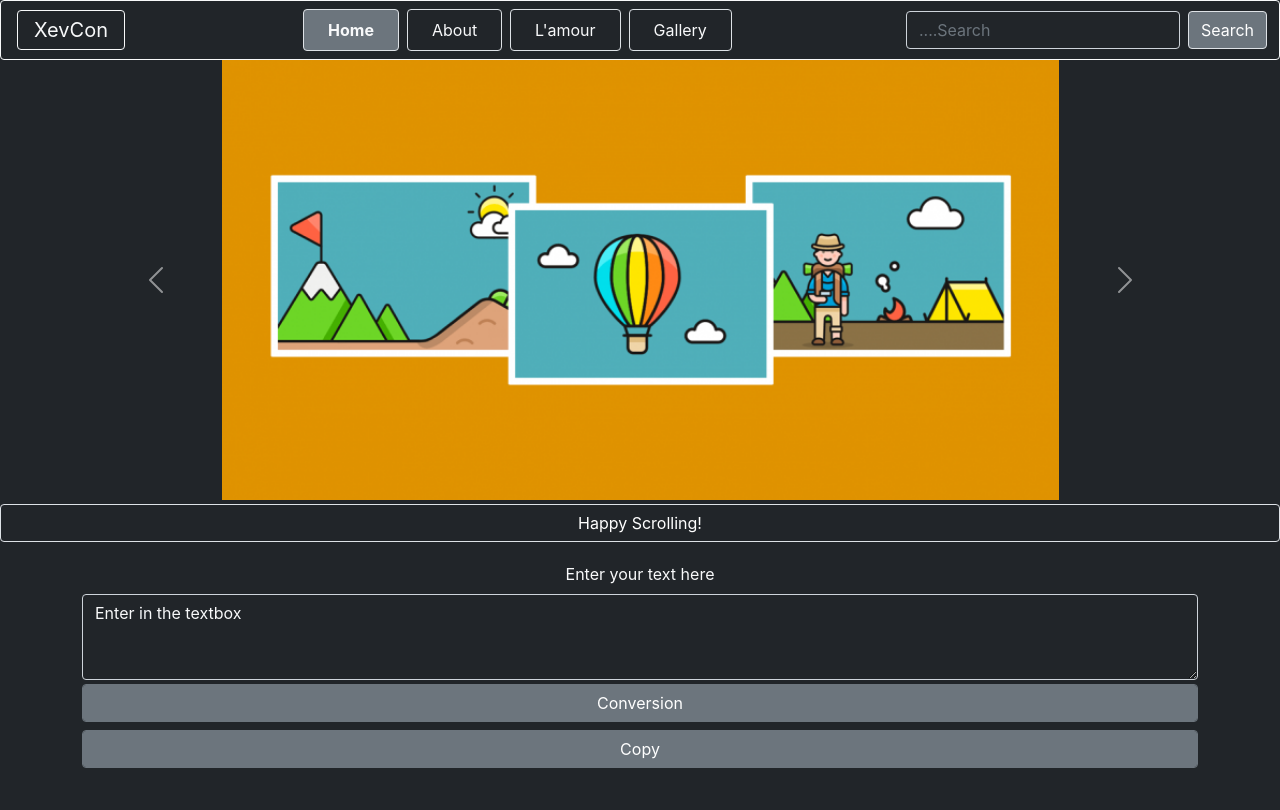
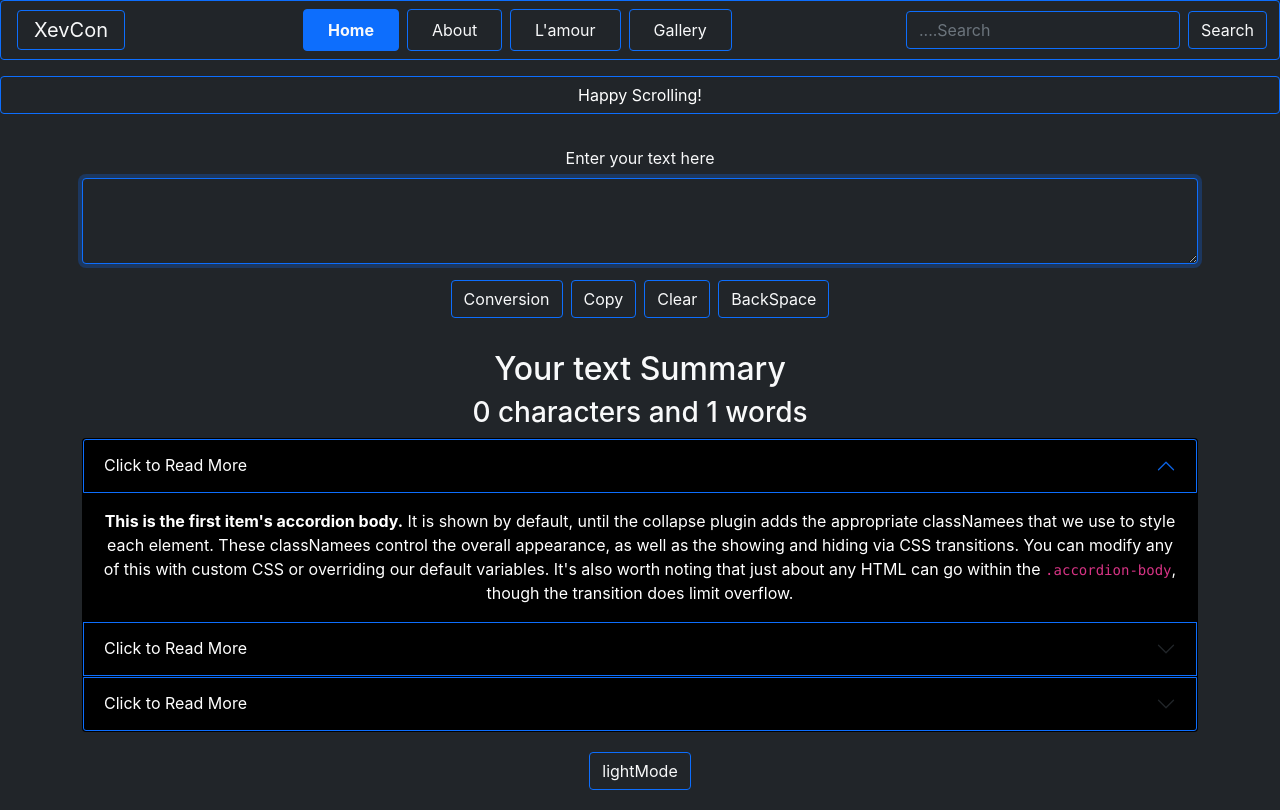
Before and after one commit to hammadhfz/react, a React (Create React App) app: page / in a window 1280 px wide. Built offline with nearby package versions, Linux system fonts and the light colour scheme.

Commit message:
accdn added

```diff
--- a/src/App.js
+++ b/src/App.js
@@ -1,19 +1,22 @@
 import React from 'react';
 import Modal from './comp/Modal';
 import Navbar from './comp/Navbar';
-import Slider from './comp/Slider';
+// import Slider from './comp/Slider';
 import Text from './comp/Text';
+import Accdn from './comp/Accdn'
 
 function App() {
   return (
     <>
       <Navbar logo = "XevCon" pagename = "Home" about = "About"/>
 
-      < Slider img1 = "slider1.png" img2 = "slider2.png" img3 = "slider3.png" />
+      {/* < Slider img1 = "slider1.png" img2 = "slider2.png" img3 = "slider3.png" /> */}
 
       <Modal/>
 
       <Text textLabel = "Enter your text here"/>
+
+      <Accdn/>
 
     </>
   );
--- /dev/null
+++ b/src/comp/Accdn.js
@@ -0,0 +1,78 @@
+import React, {useState} from 'react'
+
+export default function Accdn() {
+
+    let [myStyle, setStyle] = useState({
+        color: 'white',
+        backgroundColor: 'black',
+    });
+
+    const [btnText, setbtn] = useState("lightMode");
+
+    let lightDarkToggle = () => {
+        if (myStyle.color == 'black') {
+            setStyle({
+                color: 'white',
+                backgroundColor: 'black'
+            });
+            setbtn("lightMode");
+
+        } else if (myStyle.color == 'white') {
+            setStyle({
+                color: 'black',
+                backgroundColor: 'white'
+            });
+            setbtn("darkMode");
+        }
+    }
+
+  return (
+    <>
+        <div className="container">
+            <div className="accordion"  id="accordionExample">
+                <div style={myStyle} className="accordion-item">
+                    <h2 className="accordion-header" id="headingOne">
+                    <button style={myStyle} className="accordion-button border border-primary" type="button" data-bs-toggle="collapse" data-bs-target="#collapseOne" aria-expanded="true" aria-controls="collapseOne">
+                        Click to Read More
+                    </button>
+                    </h2>
+                    <div id="collapseOne" className="accordion-collapse collapse show" aria-labelledby="headingOne" data-bs-parent="#accordionExample">
+                    <div className="accordion-body">
+                        <strong>This is the first item's accordion body.</strong> It is shown by default, until the collapse plugin adds the appropriate classNamees that we use to style each element. These classNamees control the overall appearance, as well as the showing and hiding via CSS transitions. You can modify any of this with custom CSS or overriding our default variables. It's also worth noting that just about any HTML can go within the <code>.accordion-body</code>, though the transition does limit overflow.
+                    </div>
+                    </div>
+                </div>
+
+                <div style={myStyle} className="accordion-item">
+                    <h2 className="accordion-header" id="headingTwo">
+                    <button style={myStyle} className="accordion-button collapsed border border-primary" type="button" data-bs-toggle="collapse" data-bs-target="#collapseTwo" aria-expanded="false" aria-controls="collapseTwo">
+                        Click to Read More
+                    </button>
+                    </h2>
+                    <div id="collapseTwo" className="accordion-collapse collapse" aria-labelledby="headingTwo" data-bs-parent="#accordionExample">
+                    <div className="accordion-body">
+                        <strong>This is the second item's accordion body.</strong> It is hidden by default, until the collapse plugin adds the appropriate classNamees that we use to style each element. These classNamees control the overall appearance, as well as the showing and hiding via CSS transitions. You can modify any of this with custom CSS or overriding our default variables. It's also worth noting that just about any HTML can go within the <code>.accordion-body</code>, though the transition does limit overflow.
+                    </div>
+                    </div>
+                </div>
+
+                <div style={myStyle} className="accordion-item">
+                    <h2 className="accordion-header" id="headingThree">
+                    <button style={myStyle} className="accordion-button collapsed border border-primary" type="button" data-bs-toggle="collapse" data-bs-target="#collapseThree" aria-expanded="false" aria-controls="collapseThree">
+                        Click to Read More
+                    </button>
+                    </h2>
+                    <div id="collapseThree" className="accordion-collapse collapse" aria-labelledby="headingThree" data-bs-parent="#accordionExample">
+                    <div className="accordion-body">
+                        <strong>This is the third item's accordion body.</strong> It is hidden by default, until the collapse plugin adds the appropriate classNamees that we use to style each element. These classNamees control the overall appearance, as well as the showing and hiding via CSS transitions. You can modify any of this with custom CSS or overriding our default variables. It's also worth noting that just about any HTML can go within the <code>.accordion-body</code>, though the transition does limit overflow.
+                    </div>
+                    </div>
+                </div>
+            </div>
+        </div>
+        <div className="container my-3 text-light">
+            <button className='btn btn-outline-primary text-light m-1' onClick={lightDarkToggle}>{btnText}</button>
+        </div>
+    </>
+  )
+}
--- a/src/comp/Modal.js
+++ b/src/comp/Modal.js
@@ -3,7 +3,7 @@ import React from 'react'
 export default function Modal() {
   return (
     <>
-    <button type="button" className="btn btn-dark my-1 form-control border" data-bs-toggle="modal" data-bs-target="#exampleModal" >
+    <button type="button" className="btn btn-dark my-3 form-control border border-primary" data-bs-toggle="modal" data-bs-target="#exampleModal" >
         Happy Scrolling!
       </button>
 
--- a/src/comp/Navbar.js
+++ b/src/comp/Navbar.js
@@ -4,30 +4,30 @@ import propTypes from 'prop-types'
 export default function Navbar(props) {
   return (
     <>
-    <nav className="navbar navbar-expand-lg navbar-dark bg-dark border border-light rounded sticky-top">
+    <nav className="navbar navbar-expand-lg navbar-dark bg-dark border border-primary rounded sticky-top">
         <div className = "container-fluid">
-          <a className="navbar-brand text-light mx-1 border border-light px-3 rounded p-1" href="/">{props.logo}</a>
+          <a className="navbar-brand text-light mx-1 border border-primary px-3 rounded p-1" href="/">{props.logo}</a>
           <button className="navbar-toggler border rounded" type="button" data-bs-toggle="collapse" data-bs-target="#navbarSupportedContent" aria-controls="navbarSupportedContent" aria-expanded="false" aria-label="Toggle navigation">
           <span className="navbar-toggler-icon"></span>
           </button>
           <div className="collapse navbar-collapse" id="navbarSupportedContent">
             <ul className="navbar-nav me-auto mb-2 mb-lg-0 m-auto">
-              <li className="nav-item bg-secondary border mx-1 rounded">
+              <li className="nav-item bg-primary border border-primary mx-1 rounded">
                 <a className="nav-link active text-light mx-3 fw-bold" aria-current="page" href="/">{props.pagename}</a>
               </li>
-              <li className = "nav-item border mx-1 rounded" >
+              <li className = "nav-item border border-primary mx-1 rounded" >
                 <a className="nav-link text-light mx-3" href="/">{props.about}</a>
               </li>
-              <li li className = "nav-item border mx-1 rounded" >
+              <li li className = "nav-item border border-primary mx-1 rounded" >
                 <a className="nav-link text-light mx-3" href="/">{props.contact}</a>
               </li>
-              <li className="nav-item border mx-1 rounded">
+              <li className="nav-item border border-primary mx-1 rounded">
                 <a className="nav-link text-light mx-3" href="/">{props.gallery}</a>
               </li>
             </ul>
             <form className="d-flex" role="search">
-              <input className="form-control me-2 bg-dark text-light" type="search" placeholder="....Search" aria-label="Search"/>
-              <button className="btn btn-secondary border" type="submit">Search</button>
+              <input className="form-control me-2 bg-dark border border-primary text-light" type="search" placeholder="....Search" aria-label="Search"/>
+              <button className="btn btn-outline-primary text-light" type="submit">Search</button>
             </form>
           </div>
         </div>
--- a/src/comp/Text.js
+++ b/src/comp/Text.js
@@ -3,13 +3,16 @@ import propTypes from 'prop-types'
 
 export default function Text(props) {
     let vert = () => {
-        let x = tx.toUpperCase();
-        set_tx(x);
+        if (typeof(tx) == "string") {
+            var x = tx.toUpperCase();
+            set_tx(x);
+        }
     }
+
     let can = (event) => {
         set_tx(event.target.value);
     }
-    let [tx, set_tx] = useState("Enter in the textbox");
+    let [tx, set_tx] = useState("");
     // //t = "hello"; // wrong way to change the variable
     // set_tx("hello"); // CORRECT way to change the variable t
     let copy = () => {
@@ -18,15 +21,31 @@ export default function Text(props) {
         // vari.setSelectionRange(0,99999); for mobile
         navigator.clipboard.writeText(vari.value);
         alert(vari.value);
+    }
+    let clear = () => {
+        set_tx("");
+    }
 
+    let wo = tx.split(" ").length;
+    let back = function() {
+        let v = document.getElementById('trrr').value;
+        let c = v.substr(0, v.length-1);
+        set_tx(c);
     }
+
   return (
     <>
     <div className="container my-3 text-light">
     <label htmlFor="txt" className="form-label">{props.textLabel}</label>
-    <textarea className="form-control text-light bg-dark" id='trrr' onChange={can} rows="3" value={tx}></textarea>
-    <button className="btn btn-secondary my-1 form-control" onClick={vert}>Conversion</button>
-    <button className="btn btn-secondary my-1 form-control" onClick={copy}>Copy</button>
+    <textarea className="form-control text-light bg-dark border border-primary" id='trrr' onChange={can} rows="3" autoFocus value={tx}></textarea>
+    <button className="btn btn-outline-primary my-3 mx-1 text-light" onClick={vert}>Conversion</button>
+    <button className="btn btn-outline-primary my-3 mx-1 text-light" onClick={copy}>Copy</button>
+    <button className="btn btn-outline-primary my-3 mx-1 text-light" onClick={clear}>Clear</button>
+    <button className="btn btn-outline-primary my-3 mx-1 text-light" onClick={back}>BackSpace</button>
+    </div>
+    <div className="container text-light">
+        <h2>Your text Summary</h2>
+        <h3>{tx.length} characters and {wo} words</h3>
     </div>
     </>
   );
```
